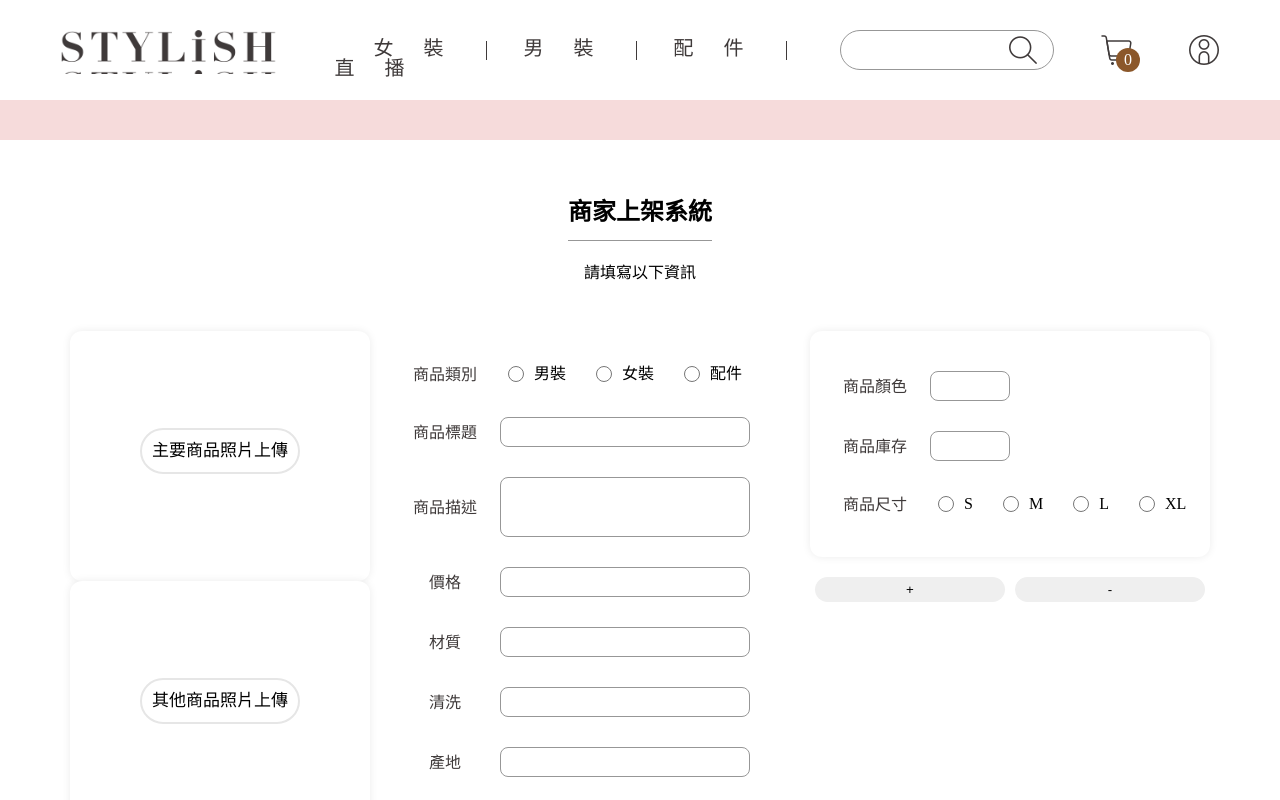
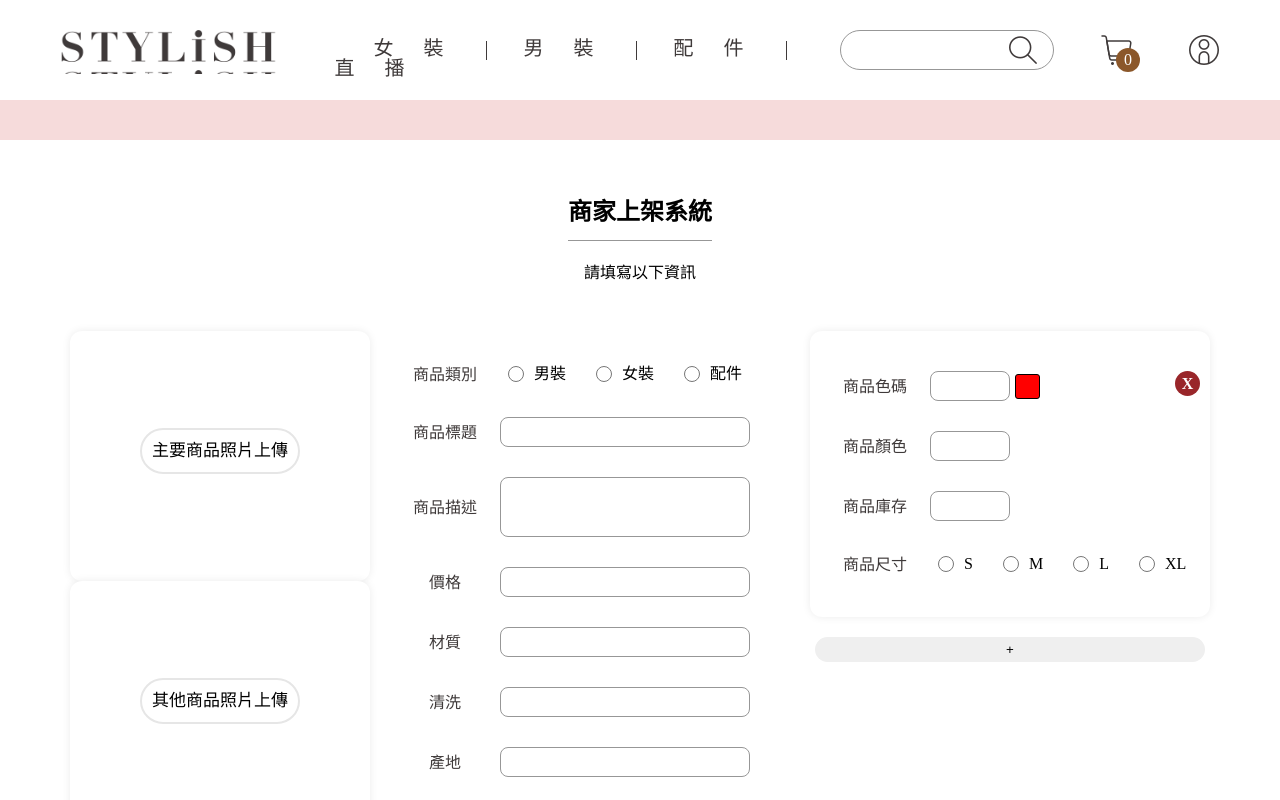
Before and after one commit to Orcus2021/Co-Work, a React (Create React App) app: page /user/upload in a window 1280 px wide. Shown: the top 800 px of the page. Built offline with nearby package versions, Linux system fonts and the light colour scheme; sample sign-in values are in the browser's storage; a web font is replaced by a local one.

Commit message:
modify:remove button of upload page

```diff
--- /dev/null
+++ b/src/components/Love/Love.js
@@ -0,0 +1,125 @@
+import React from "react";
+import styled from "styled-components";
+import loveIcon from "../../assets/love.png";
+
+const LoveBx = styled.div`
+  top: 0;
+  left: 0;
+  width: 50px;
+  height: 50px;
+  position: absolute;
+`;
+const Img = styled.img`
+  position: absolute;
+  width: 100%;
+  height: 100%;
+  top: 0;
+  left: 0;
+  object-fit: cover;
+`;
+const ImgLove = styled(Img)`
+  animation: move1 1.5s linear infinite;
+  @keyframes move1 {
+    0% {
+      transform: translate(0) rotate(0deg);
+      opacity: 1;
+    }
+    10% {
+      transform: translate(5px, -20px) rotate(90deg);
+    }
+    50% {
+      transform: translate(-15px, -60px) rotate(200deg);
+    }
+    70% {
+      transform: translate(-10px, -80px) rotate(300deg);
+    }
+    100% {
+      transform: translate(-20px, -140px) rotate(400deg);
+      opacity: 0;
+    }
+  }
+`;
+const ImgLove1 = styled(Img)`
+  animation: move2 1.5s linear infinite;
+  @keyframes move2 {
+    0% {
+      transform: translate(0) rotate(0deg) scale(0.7);
+      opacity: 1;
+    }
+    20% {
+      transform: translate(-40px, -20px) rotate(50deg) scale(0.7);
+    }
+    60% {
+      transform: translate(-20px, -60px) rotate(200deg) scale(0.7);
+    }
+    80% {
+      transform: translate(-66px, -80px) rotate(400deg) scale(0.7);
+    }
+    100% {
+      transform: translate(-55px, -90px) rotate(500deg) scale(0.7);
+      opacity: 0;
+    }
+  }
+`;
+const ImgLove2 = styled(Img)`
+  animation: move3 1.5s linear infinite;
+  @keyframes move3 {
+    0% {
+      transform: translate(0) rotate(0deg) scale(0.7);
+      opacity: 1;
+    }
+    30% {
+      transform: translate(30px, -20px) rotate(150deg) scale(0.8);
+    }
+    50% {
+      transform: translate(45px, -60px) rotate(350deg) scale(0.8);
+    }
+    70% {
+      transform: translate(36px, -80px) rotate(600deg) scale(0.8);
+    }
+    100% {
+      transform: translate(60px, -120px) rotate(650deg) scale(0.7);
+      opacity: 0;
+    }
+  }
+`;
+const ImgLove3 = styled(Img)`
+  animation: move4 1.5s linear infinite;
+  @keyframes move4 {
+    0% {
+      transform: translate(0) rotate(0deg) scale(0.8);
+      opacity: 1;
+    }
+    15% {
+      transform: translate(20px, -20px) rotate(100deg) scale(0.9);
+    }
+    30% {
+      transform: translate(15px, -30px) rotate(146deg) scale(0.9);
+    }
+    65% {
+      transform: translate(33px, -75px) rotate(234deg) scale(0.9);
+    }
+    77% {
+      transform: translate(14px, -90px) rotate(445deg) scale(0.8);
+    }
+    90% {
+      transform: translate(13px, -120px) rotate(550deg) scale(0.8);
+    }
+    100% {
+      transform: translate(9px, -155px) rotate(555deg) scale(0.8);
+      opacity: 0;
+    }
+  }
+`;
+const LoveAnimation = () => {
+  return (
+    <LoveBx>
+      <ImgLove src={loveIcon} />
+      <ImgLove1 src={loveIcon} />
+      <ImgLove2 src={loveIcon} />
+      <ImgLove3 src={loveIcon} />
+    </LoveBx>
+  );
+};
+
+export default LoveAnimation;
--- a/src/pages/User/Upload.js
+++ b/src/pages/User/Upload.js
@@ -244,6 +244,7 @@ const uploadFormGroups = [
 ];
 
 const VariantsCardStyled = styled.label`
+  position: relative;
   background-color: #fff;
   padding: 10px;
   border-radius: 12px;
@@ -258,8 +259,12 @@ const ImgBx = styled.div`
 
 const variantsFormGroups = [
   {
+    label: "商品色碼",
+    key: "color_code",
+  },
+  {
     label: "商品顏色",
-    key: "color_id",
+    key: "color_name",
   },
   { label: "商品庫存", key: "stock" },
   {
@@ -295,7 +300,34 @@ const VariantsButton = styled.button`
   padding: 5px;
   cursor: pointer;
   margin: 20px 5px 0 5px;
-  width: 50%;
+  width: 100%;
+`;
+const ColorCode = styled.div`
+  width: 25px;
+  height: 25px;
+  background-color: ${(props) => (props.$code ? props.$code : "red")};
+  border-radius: 3px;
+  border: 1px solid black;
+  margin-left: 5px;
+`;
+const CloseBx = styled.div`
+  position: absolute;
+  border-radius: 50%;
+  width: 25px;
+  height: 25px;
+  top: 0;
+  right: 0;
+  background-color: #99262a;
+  color: #fff;
+  font-weight: bolder;
+  display: flex;
+  align-items: center;
+  justify-content: center;
+  cursor: pointer;
+`;
+const VariantsBx = styled.div`
+  position: relative;
+  width: 100%;
 `;
 
 function Upload() {
@@ -318,7 +350,7 @@ function Upload() {
     story: "",
   });
   const [recipientVariants, setRecipientVariants] = useState([
-    { color_id: "", size: "", stock: "" },
+    { color_code: "", color_name: "", size: "", stock: "" },
   ]);
   const [recipientImage, setRecipientImage] = useState({
     main_image: "",
@@ -416,7 +448,7 @@ function Upload() {
     setAddVariant(tempArr);
     setRecipientVariants([
       ...recipientVariants,
-      { color_id: "", size: "", stock: "" },
+      { color_code: "", color_name: "", size: "", stock: "" },
     ]);
   };
 
@@ -455,7 +487,13 @@ function Upload() {
       );
     }
   };
-  const variantsFormInputCheck = (label, key, options, index) => {
+  const variantsFormInputCheck = (
+    label,
+    key,
+    options,
+    index,
+    recipientVariants
+  ) => {
     // console.log(index);
     if (options) {
       return options.map((option) => (
@@ -476,23 +514,36 @@ function Upload() {
         </FormCheck>
       ));
     } else {
+      if (key === "color_code") {
         return (
+          <>
             <FormNumber
-          value={recipientVariants[key]}
-          onChange={
-            (e) =>
+              value={recipientVariants[index][key]}
+              onChange={(e) =>
                 setRecipientVariants((pre) => {
                   pre[index][key] = e.target.value;
                   const newArr = [...pre];
                   return newArr;
                 })
-            // setRecipientVariants([
-            //   ...recipientVariants,
-            //   { [key]: e.target.value },
-            // ])
+              }
+            />
+            <ColorCode $code={recipientVariants[index].color_code}></ColorCode>
+          </>
+        );
+      } else {
+        return (
+          <FormNumber
+            value={recipientVariants[index][key]}
+            onChange={(e) =>
+              setRecipientVariants((pre) => {
+                pre[index][key] = e.target.value;
+                const newArr = [...pre];
+                return newArr;
+              })
             }
           />
         );
+      }
     }
   };
 
@@ -540,13 +591,23 @@ function Upload() {
   //   setRecipientImage({ ...recipientImage, other_images: e.target.files });
   // };
 
-  const removeVaraintHandler = (e) => {
+  const removeHandler = (index, e) => {
     e.preventDefault();
     setAddVariant((pre) => {
       if (pre.length === 1) {
         return pre;
       } else {
         pre.pop();
+        const newArr = [...pre];
+        return newArr;
+      }
+    });
+
+    setRecipientVariants((pre) => {
+      if (pre.length === 1) {
+        return pre;
+      } else {
+        pre.splice(index, 1);
         const newArr = [...pre];
         return newArr;
       }
@@ -617,18 +678,30 @@ function Upload() {
             <VariantsCardStyled>
               {addVariant.map((data, index) => {
                 {
-                  return variantsFormGroups.map(({ label, key, options }) => (
+                  return (
+                    <VariantsBx>
+                      {variantsFormGroups.map(({ label, key, options }) => (
                         <FormGroup key={key}>
                           <FormLabel>{label}</FormLabel>
-                      {variantsFormInputCheck(label, key, options, index)}
+                          {variantsFormInputCheck(
+                            label,
+                            key,
+                            options,
+                            index,
+                            recipientVariants
+                          )}
                         </FormGroup>
-                  ));
+                      ))}
+                      <CloseBx onClick={removeHandler.bind(null, index)}>
+                        X
+                      </CloseBx>
+                    </VariantsBx>
+                  );
                 }
               })}
             </VariantsCardStyled>
             <ButtonContainer>
               <VariantsButton onClick={clickToAddVariant}>+</VariantsButton>
-              <VariantsButton onClick={removeVaraintHandler}>-</VariantsButton>
             </ButtonContainer>
           </FormRight>
         </Form>
--- a/src/pages/User/User.js
+++ b/src/pages/User/User.js
@@ -323,6 +323,13 @@ const UserBx = styled(CouponBx)`
     flex-direction: column;
   }
 `;
+
+const Container = styled.div`
+  width: 400px;
+  height: 300px;
+  background-color: #fff;
+  border-radius: 3px;
+`;
 const UserRight = styled(SearchCoupon)``;
 
 function User() {
@@ -333,6 +340,8 @@ function User() {
   const [searchInput, setSearchInput] = useState("");
   const [searchProduct, setSearchProduct] = useState([]);
   const [couponCode, setCouponCode] = useState("");
+  const [showImgUpload, setShowImgUpload] = useState(false);
+  const [modalCloseEffect, setModalCloseEffect] = useState(false);
   // -----產生優惠券的state----
   const [couponDate, setCouponDate] = useState("");
   const [couponType, setCouponType] = useState("");
@@ -457,6 +466,14 @@ function User() {
     }
   };
 
+  const closeCouponBx = () => {
+    setModalCloseEffect(true);
+    setTimeout(() => {
+      setShowImgUpload(false);
+      setModalCloseEffect(false);
+    }, 600);
+  };
+  console.log(userCtx.user);
   if (!userCtx.user) return;
   return (
     <>
@@ -651,9 +668,11 @@ function User() {
           </RightWrapper>
         </UserWrapper>
       </Wrapper>
-      {/* <Modal>
-        <Container></Container>
-      </Modal> */}
+      {showImgUpload && (
+        <Modal>
+          <Container></Container>
+        </Modal>
+      )}
     </>
   );
 }
--- a/src/style.css
+++ b/src/style.css
@@ -7,17 +7,15 @@ div {
   object-fit: cover;
   cursor: pointer;
   position: absolute;
-  width: 50px;
-  height: 50px;
-  background-color: #f2f2f2;
+  border-radius: 50%;
+  width: 25px;
+  height: 25px;
+  background-color: #99262a;
+  color: #fff;
+  font-weight: bolder;
   display: flex;
-  align-self: center;
+  align-items: center;
   justify-content: center;
-  flex-direction: column;
-  flex-grow: 1;
-  position: absolute;
-  background-color: #99262a;
-  font-size: 1rem;
-  color: #fff;
-  border-radius: 8px;
+  position: relative;
+  width: 100%;
 }
```
Also changed, not shown: src/pages/Livestream/Streamer.js (+34 -19 lines), src/pages/Livestream/client/LiveStream.js (+26 -17 lines). Lines whose indentation alone changed are shown as unchanged.
